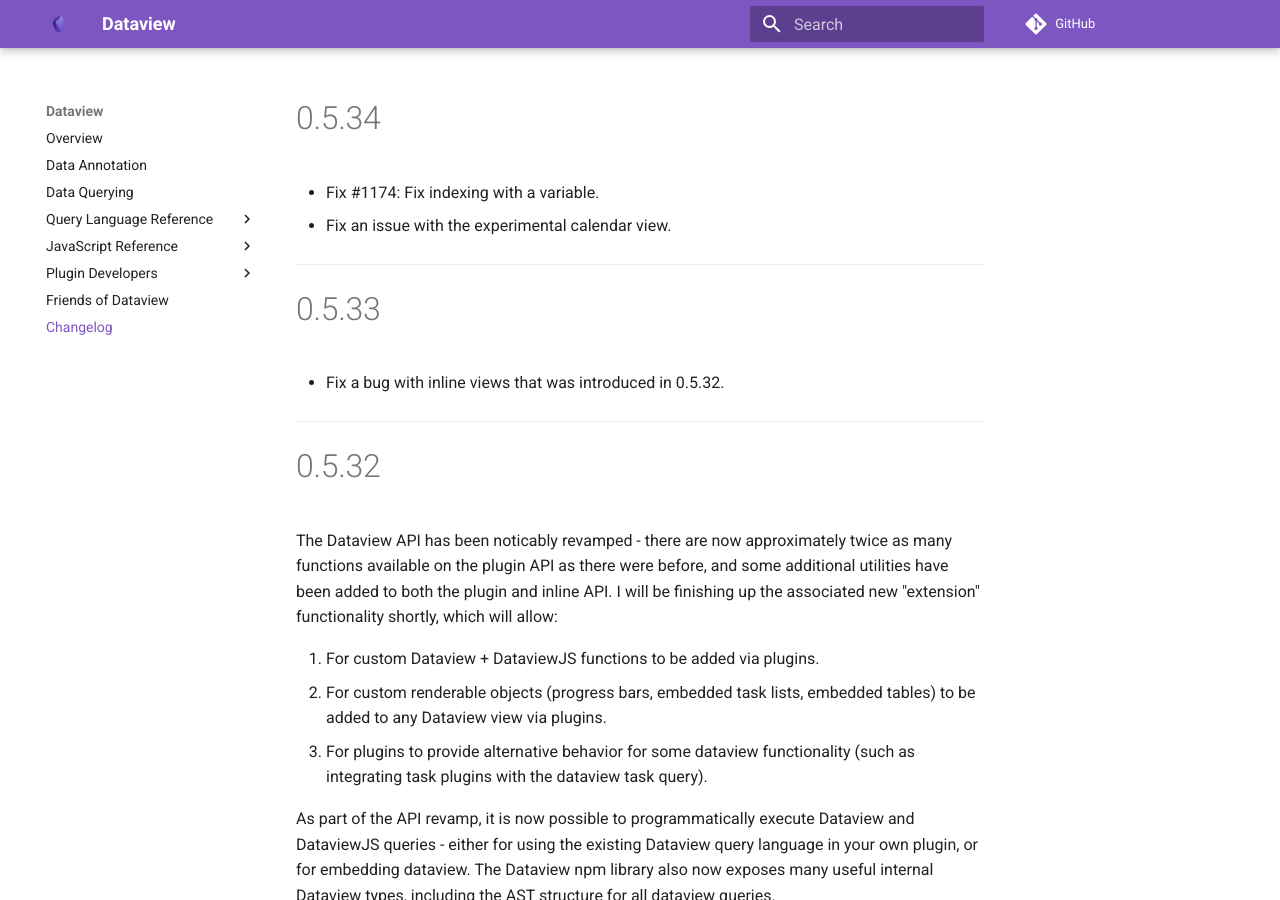
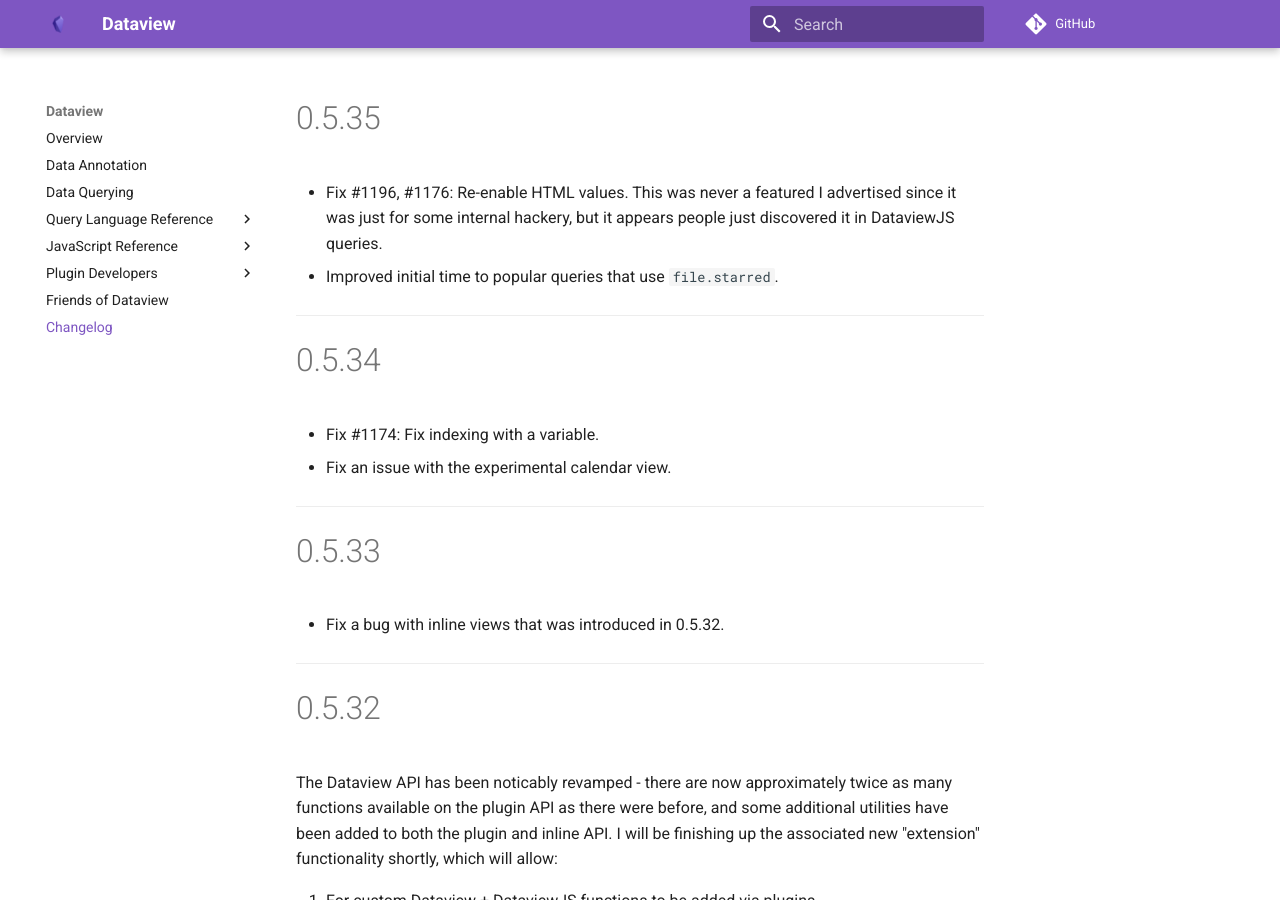
Before and after one commit to blacksmithgu/obsidian-dataview, an MkDocs documentation site: the page built from docs/docs/changelog.md, in a window 1280 px wide and 900 px high. Built offline with MkDocs 1.6.1 and Material for MkDocs 9.7.7, drawn with Linux system fonts in a browser that asks for light colours; comment, search, counter and statistics services are not loaded.

Commit message:
Auto-release 0.5.35

```diff
--- a/docs/docs/changelog.md
+++ b/docs/docs/changelog.md
@@ -1,3 +1,11 @@
+# 0.5.35
+
+- Fix #1196, #1176: Re-enable HTML values. This was never a featured I advertised since it was just for some internal
+  hackery, but it appears people just discovered it in DataviewJS queries.
+- Improved initial time to popular queries that use `file.starred`.
+
+---
+
 # 0.5.34
 
 - Fix #1174: Fix indexing with a variable.
--- a/manifest-beta.json
+++ b/manifest-beta.json
@@ -1,7 +1,7 @@
 {
   "id": "dataview",
   "name": "Dataview",
-  "version": "0.5.34",
+  "version": "0.5.35",
   "minAppVersion": "0.13.11",
   "description": "Complex data views for the data-obsessed.",
   "author": "Michael Brenan <blacksmithgu@gmail.com>",
--- a/package.json
+++ b/package.json
@@ -1,6 +1,6 @@
 {
   "name": "obsidian-dataview",
-  "version": "0.5.34",
+  "version": "0.5.35",
   "description": "Advanced data views for Obsidian.md.",
   "main": "lib/index.js",
   "types": "lib/index.d.ts",
--- a/versions.json
+++ b/versions.json
@@ -110,5 +110,6 @@
   "0.5.31": "0.12.0",
   "0.5.32": "0.12.0",
   "0.5.33": "0.12.0",
-  "0.5.34": "0.12.0"
+  "0.5.34": "0.12.0",
+  "0.5.35": "0.12.0"
 }
```
Also changed, not shown: CHANGELOG.md, manifest.json.
